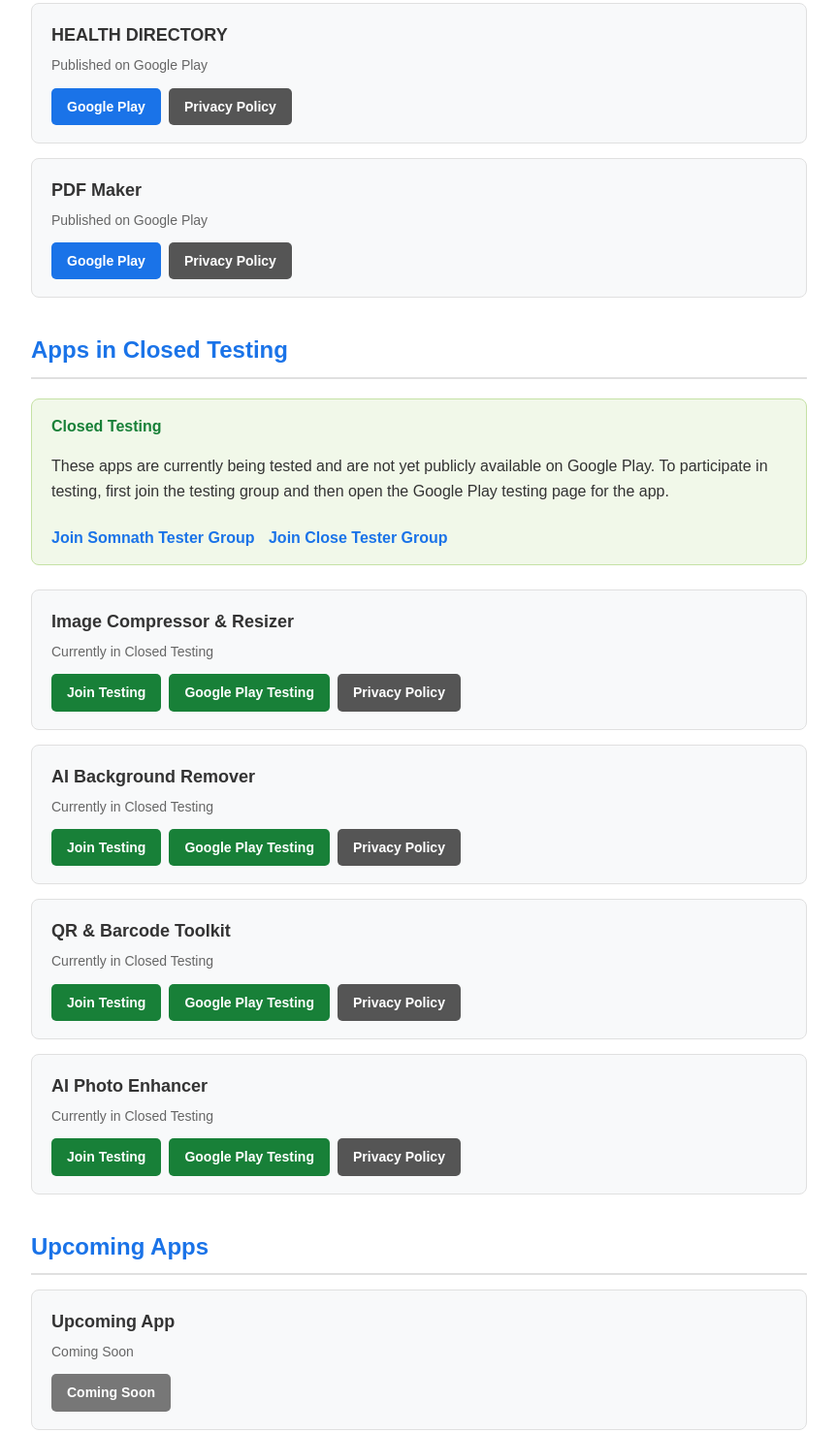
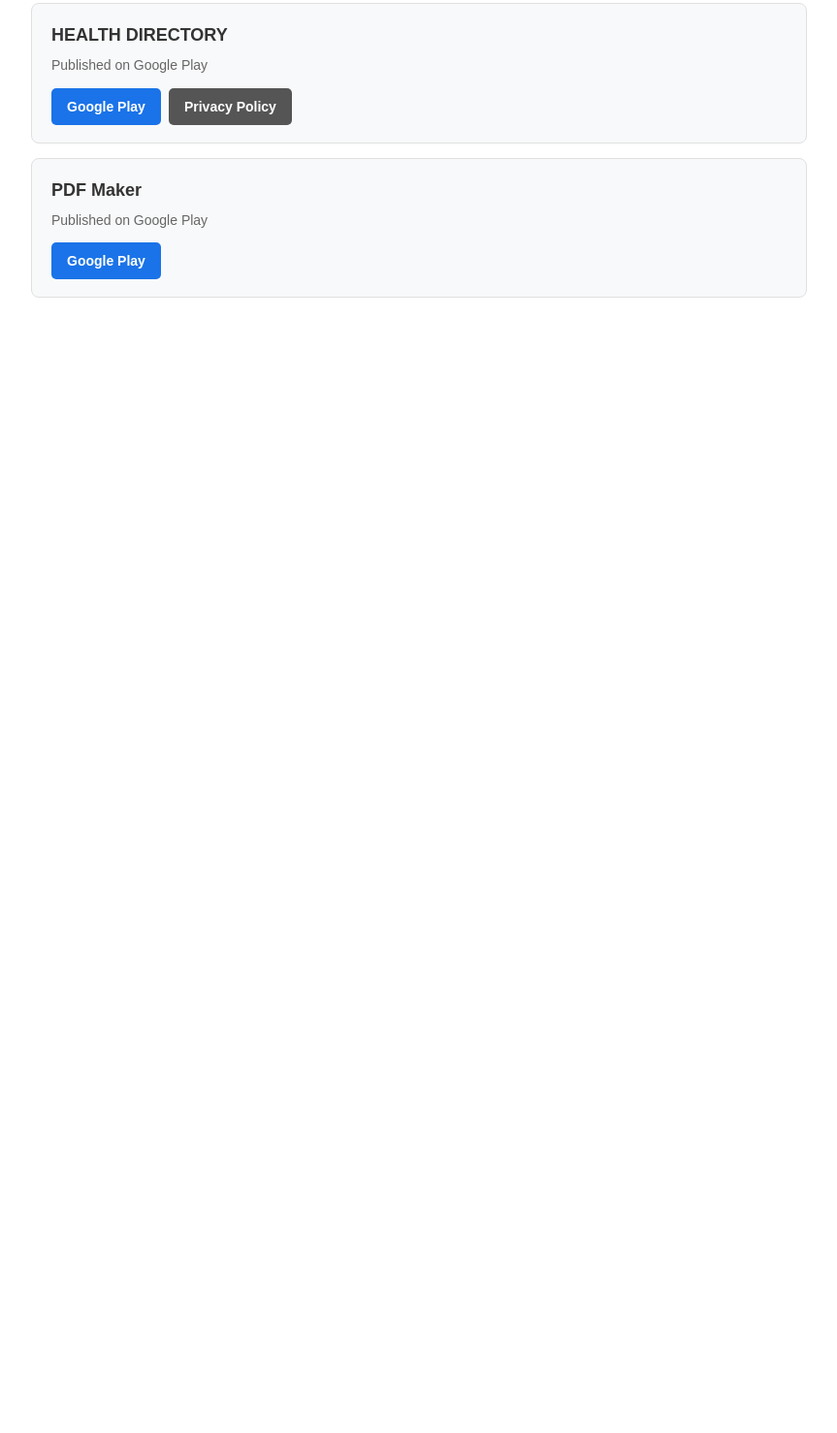
Before and after one commit to deysomnath321-beep/deysomnath321-beep.github.io, a plain HTML site: page index.html in a window 1280 px wide. Shown: the part 547-2025 px from the top of the page at 97% size, without its empty margins (208-1071 px from the left). After the commit the page ends 894 px from the top, so only its background shows below. Drawn offline with Linux system fonts and the light colour scheme.

Commit message:
Update index.html

```diff
--- a/index.html
+++ b/index.html
@@ -299,269 +299,4 @@
 
       <a
         class="btn btn-secondary"
-        href="https://deysomnath321-beep.github.io/pdf-maker/"
-        target="_blank"
-        rel="noopener noreferrer">
-        Privacy Policy
-      </a>
-
-    </div>
-
-  </div>
-
-
-  <!-- ========================= -->
-  <!-- CLOSED TESTING APPS -->
-  <!-- ========================= -->
-
-  <h2>Apps in Closed Testing</h2>
-
-  <div class="testing-info">
-
-    <strong>Closed Testing</strong>
-
-    <p>
-      These apps are currently being tested and are not yet publicly
-      available on Google Play. To participate in testing, first join
-      the testing group and then open the Google Play testing page
-      for the app.
-    </p>
-
-    <div class="group-links">
-
-      <a
-        href="https://groups.google.com/g/somnath1"
-        target="_blank"
-        rel="noopener noreferrer">
-        Join Somnath Tester Group
-      </a>
-
-      <a
-        href="https://groups.google.com/g/closetester1"
-        target="_blank"
-        rel="noopener noreferrer">
-        Join Close Tester Group
-      </a>
-
-    </div>
-
-  </div>
-
-
-  <!-- ========================= -->
-  <!-- 5. IMAGE COMPRESSOR -->
-  <!-- ========================= -->
-
-  <div class="app-card">
-
-    <span class="app-title">Image Compressor & Resizer</span>
-
-    <span class="app-status">
-      Currently in Closed Testing
-    </span>
-
-    <div class="buttons">
-
-      <a
-        class="btn btn-testing"
-        href="https://groups.google.com/g/somnath1"
-        target="_blank"
-        rel="noopener noreferrer">
-        Join Testing
-      </a>
-
-      <a
-        class="btn btn-testing"
-        href="https://play.google.com/apps/testing/com.somnath.imagecompressor"
-        target="_blank"
-        rel="noopener noreferrer">
-        Google Play Testing
-      </a>
-
-      <a
-        class="btn btn-secondary"
-        href="https://deysomnath321-beep.github.io/image-compressor/"
-        target="_blank"
-        rel="noopener noreferrer">
-        Privacy Policy
-      </a>
-
-    </div>
-
-  </div>
-
-
-  <!-- ========================= -->
-  <!-- 6. AI BACKGROUND REMOVER -->
-  <!-- ========================= -->
-
-  <div class="app-card">
-
-    <span class="app-title">AI Background Remover</span>
-
-    <span class="app-status">
-      Currently in Closed Testing
-    </span>
-
-    <div class="buttons">
-
-      <a
-        class="btn btn-testing"
-        href="https://groups.google.com/g/somnath1"
-        target="_blank"
-        rel="noopener noreferrer">
-        Join Testing
-      </a>
-
-      <a
-        class="btn btn-testing"
-        href="https://play.google.com/apps/testing/com.somnath.backgroundremover"
-        target="_blank"
-        rel="noopener noreferrer">
-        Google Play Testing
-      </a>
-
-      <a
-        class="btn btn-secondary"
-        href="https://deysomnath321-beep.github.io/ai-background-remover/"
-        target="_blank"
-        rel="noopener noreferrer">
-        Privacy Policy
-      </a>
-
-    </div>
-
-  </div>
-
-
-  <!-- ========================= -->
-  <!-- 7. QR & BARCODE TOOLKIT -->
-  <!-- ========================= -->
-
-  <div class="app-card">
-
-    <span class="app-title">QR & Barcode Toolkit</span>
-
-    <span class="app-status">
-      Currently in Closed Testing
-    </span>
-
-    <div class="buttons">
-
-      <a
-        class="btn btn-testing"
-        href="https://groups.google.com/g/somnath1"
-        target="_blank"
-        rel="noopener noreferrer">
-        Join Testing
-      </a>
-
-      <a
-        class="btn btn-testing"
-        href="https://play.google.com/apps/testing/com.somnath.qrbarcodetoolkit"
-        target="_blank"
-        rel="noopener noreferrer">
-        Google Play Testing
-      </a>
-
-      <a
-        class="btn btn-secondary"
-        href="https://deysomnath321-beep.github.io/qr-barcode-toolkit/"
-        target="_blank"
-        rel="noopener noreferrer">
-        Privacy Policy
-      </a>
-
-    </div>
-
-  </div>
-
-
-  <!-- ========================= -->
-  <!-- 8. AI PHOTO ENHANCER -->
-  <!-- ========================= -->
-
-  <div class="app-card">
-
-    <span class="app-title">AI Photo Enhancer</span>
-
-    <span class="app-status">
-      Currently in Closed Testing
-    </span>
-
-    <div class="buttons">
-
-      <a
-        class="btn btn-testing"
-        href="https://groups.google.com/g/somnath1"
-        target="_blank"
-        rel="noopener noreferrer">
-        Join Testing
-      </a>
-
-      <a
-        class="btn btn-testing"
-        href="https://play.google.com/apps/testing/com.somnath.aiphotoenhancer"
-        target="_blank"
-        rel="noopener noreferrer">
-        Google Play Testing
-      </a>
-
-      <a
-        class="btn btn-secondary"
-        href="https://deysomnath321-beep.github.io/ai-photo-enhancer/"
-        target="_blank"
-        rel="noopener noreferrer">
-        Privacy Policy
-      </a>
-
-    </div>
-
-  </div>
-
-
-  <!-- ========================= -->
-  <!-- UPCOMING APPS -->
-  <!-- ========================= -->
-
-  <h2>Upcoming Apps</h2>
-
-  <div class="app-card">
-
-    <span class="app-title">Upcoming App</span>
-
-    <span class="app-status">
-      Coming Soon
-    </span>
-
-    <div class="buttons">
-
-      <span class="btn btn-coming">
-        Coming Soon
-      </span>
-
-    </div>
-
-  </div>
-
-
-  <!-- ========================= -->
-  <!-- FOOTER -->
-  <!-- ========================= -->
-
-  <div class="footer">
-
-    <p>
-      © 2026 My Apps & Privacy Policies
-    </p>
-
-    <p>
-      Google Play links are provided for published apps.
-      Testing groups and testing links are provided for apps
-      currently in closed testing.
-    </p>
-
-  </div>
-
-</body>
-</html>
+        href="
```
